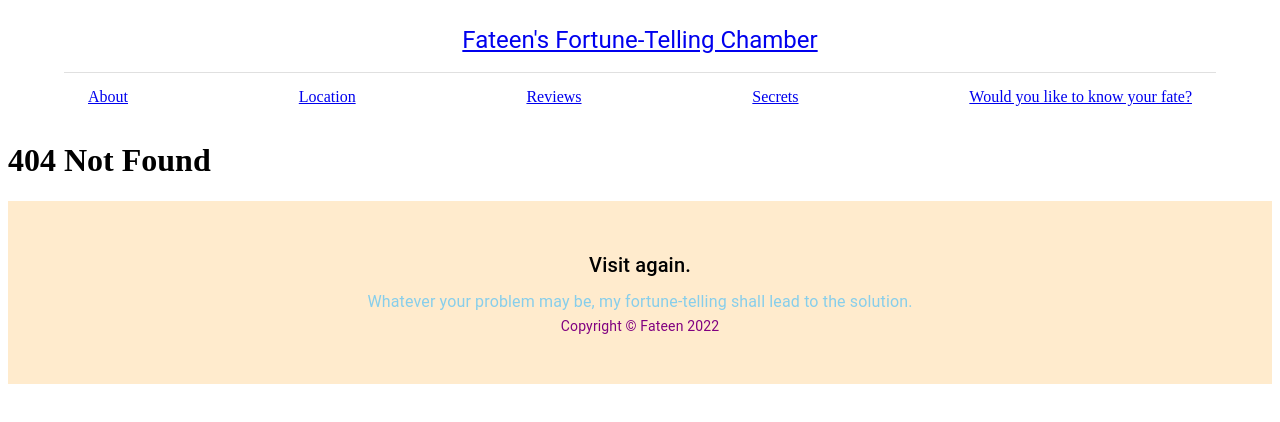
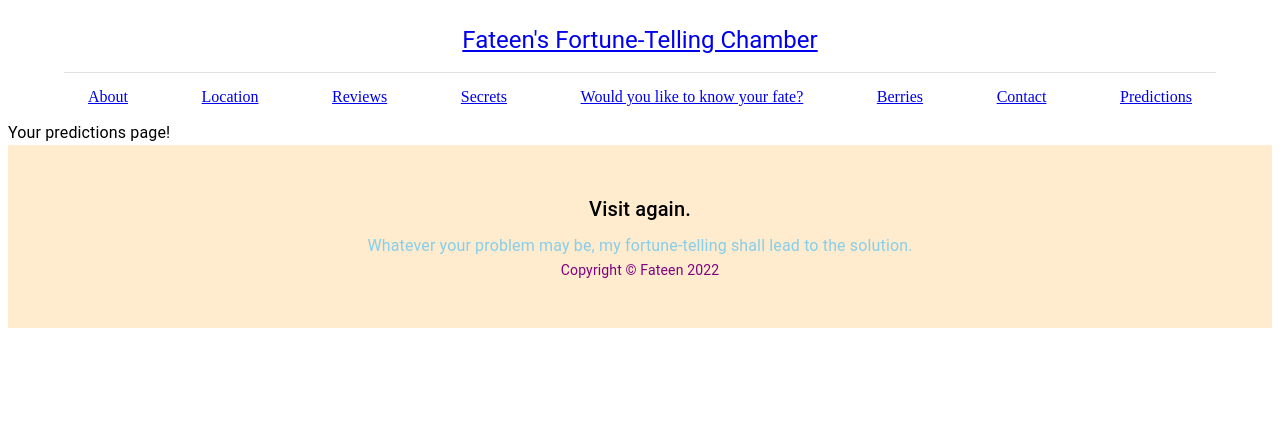
Before and after one commit to MeganJade5/fateens-chamber, a React (Create React App) app: page /predictions in a window 1280 px wide. Shown: the top 422 px of the page. Built offline with nearby package versions, Linux system fonts and the light colour scheme.

Commit message:
add predictions page

```diff
--- a/src/components/App.js
+++ b/src/components/App.js
@@ -5,7 +5,9 @@ import Reviews from "./Reviews";
 import Secrets from "./Secrets";
 import Header from "./Header";
 import Footer from "./Footer";
-import { React, useState, useEffect } from "react";
+import { React, useState, useEffect, useReducer } from "react";
+import { StateContext } from "./utils/StateContext";
+import { getPredictions } from "../services/predictionServices";
 import Quiz from "./Quiz";
 // import Berries from "./Berries";
 import BerriesHook from "./BerriesHook";
@@ -18,27 +20,41 @@ import Home from "./Home";
 import NotFound from "./NotFound";
 import ThankYouPage from "./ThankYouPage";
 import JustBerry from "./JustBerry";
+import reducer from "./utils/StateReducer";
+import Predictions from "./Predictions";
 
 const sections = [
   {
     title: "About",
-    url: "#about",
+    url: "/about",
   },
   {
     title: "Location",
-    url: "#location",
+    url: "/location",
   },
   {
     title: "Reviews",
-    url: "#reviews",
+    url: "/reviews",
   },
   {
     title: "Secrets",
-    url: "#secrets",
+    url: "/secrets",
   },
   {
     title: "Would you like to know your fate?",
-    url: "#about",
+    url: "/about",
+  },
+  {
+    title: "Berries",
+    url: "/berries",
+  },
+  {
+    title: "Contact",
+    url: "/contact",
+  },
+  {
+    title: "Predictions",
+    url: "/predictions",
   },
 ];
 
@@ -74,7 +90,8 @@ function MainPage() {
         <Route path="berries" element={<BerriesHook />} />
         <Route path="contact" element={<ContactHook />} />
         <Route path="thanks" element={<ThankYouPage />} />
-        <Route path="berries/:name" element={<JustBerry/>} />
+        <Route path="berries/:name" element={<JustBerry />} />
+        <Route path="predictions" element={<Predictions />} />
         <Route path="*" element={<NotFound />} />
       </Routes>
 
@@ -89,6 +106,14 @@ function MainPage() {
 }
 
 function App() {
+  const initialState = {
+    predictions: [],
+    loggedInUser: null,
+    auth: null,
+  };
+
+  const [store, dispatch] = useReducer(reducer, initialState);
+
   // const queryParams = new URLSearchParams(window.location.search);
   // const isLoading = queryParams.get("loading");
   // console.log(isLoading);
@@ -120,6 +145,14 @@ function App() {
   // useState to create isLoading state
   const [isLoading, setIsLoading] = useState(true);
 
+  useEffect(() => {
+    getPredictions()
+      .then((predictions) =>
+        dispatch({ type: "setPredictions", data: predictions })
+      )
+      .catch((error) => console.log(error));
+  }, []);
+
   // useEffect Hook is like componentDidMount, componentDidUpdate
   // we use it so that when page is updated we can load for 2 secs
   useEffect(() => {
@@ -131,7 +164,13 @@ function App() {
     }
   });
 
-  return isLoading ? <LoadingPage /> : <MainPage />;
+  return (
+    <div>
+      <StateContext.Provider value={{ store, dispatch }}>
+        {isLoading ? <LoadingPage /> : <MainPage />}
+      </StateContext.Provider>
+    </div>
+  );
 }
 
 export default App;
--- /dev/null
+++ b/src/components/Predictions.jsx
@@ -0,0 +1,22 @@
+import { Typography } from "@mui/material";
+import { useGlobalState } from "./utils/StateContext";
+import { Link } from "react-router-dom";
+
+export default function Predictions() {
+  const { store } = useGlobalState();
+  const { predictions, loggedInUser } = store;
+  if (!predictions) return "null";
+
+  return (
+    <div>
+      <Typography> Your predictions page!</Typography>
+      {predictions.map((prediction, index) => {
+        return (
+          <Link key={prediction.id} to={`/predictions/${prediction.id}`}>
+            <Typography>{prediction.desctiption}</Typography>
+          </Link>
+        );
+      })}
+    </div>
+  );
+}
--- /dev/null
+++ b/src/components/utils/StateContext.jsx
@@ -0,0 +1,3 @@
+import { createContext, useContext } from "react";
+export const StateContext = createContext();
+export const useGlobalState = () => useContext(StateContext);
--- /dev/null
+++ b/src/components/utils/StateReducer.jsx
@@ -0,0 +1,60 @@
+export default function reducer(state, action) {
+  switch (action.type) {
+    case "setPredictions": {
+      return {
+        ...state,
+        predictions: action.data,
+      };
+    }
+
+    case "addPrediction": {
+      return {
+        ...state,
+        predictions: [action.data, ...state.predictions],
+      };
+    }
+
+    case "deletePrediction": {
+      const Updatedpredictions = state.predictions.filter((prediction) => {
+        return prediction.id !== parseInt(action.data);
+      });
+      return {
+        ...state,
+        predictions: [action.data, ...state.predictions],
+      };
+    }
+
+    case "updatePrediction": {
+      const prediction = state.predictions.find(
+        (prediction) => prediction.id == action.data.id
+      );
+      const updatedPrediction = Object.assign(prediction, action.data);
+      const otherPredictions = state.predictions.filter(
+        (prediction) => prediction.id != action.data.id
+      );
+      return {
+        ...state,
+        predictions: [updatedPrediction, ...otherPredictions],
+      };
+    }
+
+    case "setLoggedInUser": {
+      return {
+        ...state,
+        loggedInUser: action.data,
+      };
+    }
+
+    case "setToken": {
+      return {
+        ...state,
+        auth: {
+          ...state.auth,
+          token: action.data,
+        },
+      };
+    }
+    default:
+      return state;
+  }
+}
--- /dev/null
+++ b/src/services/predictionServices.jsx
@@ -0,0 +1,66 @@
+const predictions = [
+  {
+    id: 1,
+    description: "If you jump over the drain, you will have more luck",
+    category_id: 1,
+    created_at: "2022-01-11T01:33:50.019Z",
+    updated_at: "2022-01-11T01:33:50.019Z",
+    user_id: 1,
+  },
+  {
+    id: 2,
+    description: "Beware of the chicken in the back of the fridge",
+    category_id: 1,
+    created_at: "2022-01-11T01:33:50.019Z",
+    updated_at: "2022-01-11T01:33:50.019Z",
+    user_id: 1,
+  },
+  {
+    id: 3,
+    description: "Your long line represents the long life you will have",
+    category_id: 1,
+    created_at: "2022-01-11T01:33:50.019Z",
+    updated_at: "2022-01-11T01:33:50.019Z",
+    user_id: 1,
+  },
+  {
+    id: 4,
+    description: "There will be a four day working week",
+    category_id: 1,
+    created_at: "2022-01-11T01:33:50.019Z",
+    updated_at: "2022-01-11T01:33:50.019Z",
+    user_id: 1,
+  },
+];
+
+function transformPrediction(prediction) {
+  return {
+    author: prediction.username,
+    category: prediction.category,
+    posted: prediction.posted,
+    description: prediction.description,
+  };
+}
+
+export async function getPredictions() {
+  return predictions;
+}
+
+export async function getPrediction(id) {
+  const prediction = predictions.find(
+    (prediction) => prediction.id.toString() === id.String()
+  );
+  return prediction ? transformPrediction(prediction) : null;
+}
+
+export async function createPrediction(prediction) {
+  return prediction;
+}
+
+export async function deletePrediction(id) {
+  return id;
+}
+
+export async function updatePrediction(prediction) {
+  return prediction;
+}
```
